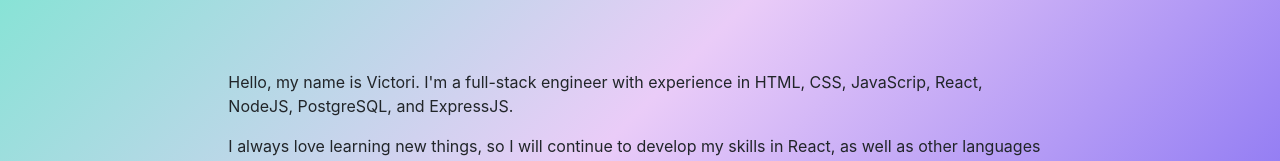
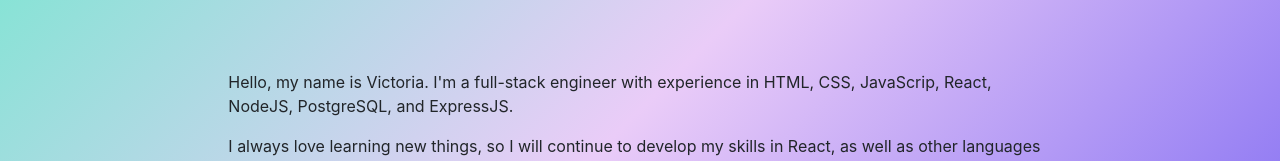
Before and after one commit to JaggerSofia/Portfolio-Site, a React (Create React App) app: page /about in a window 1280 px wide. Shown: the part 238-399 px from the top of the page. Built offline with nearby package versions, Linux system fonts and the light colour scheme.

Commit message:
typo correction

```diff
--- a/src/pages/AboutPage.js
+++ b/src/pages/AboutPage.js
@@ -7,7 +7,7 @@
         <div>
             <Hero title={props.title} />
             <Content>
-                <p>Hello, my name is Victori. I'm a full-stack engineer with experience in HTML, CSS, JavaScrip, React, NodeJS, PostgreSQL, and ExpressJS.</p>
+                <p>Hello, my name is Victoria. I'm a full-stack engineer with experience in HTML, CSS, JavaScrip, React, NodeJS, PostgreSQL, and ExpressJS.</p>
 
                 <p>I always love learning new things, so I will continue to develop my skills in React, as well as other languages that I have yet to touch. During my time with Thinkful I have gained many new skills, including the ability to work remotely with a team of developers, I look forward to bringing the skills I have learned to all teams that I will work with going forward.</p>
 
```
